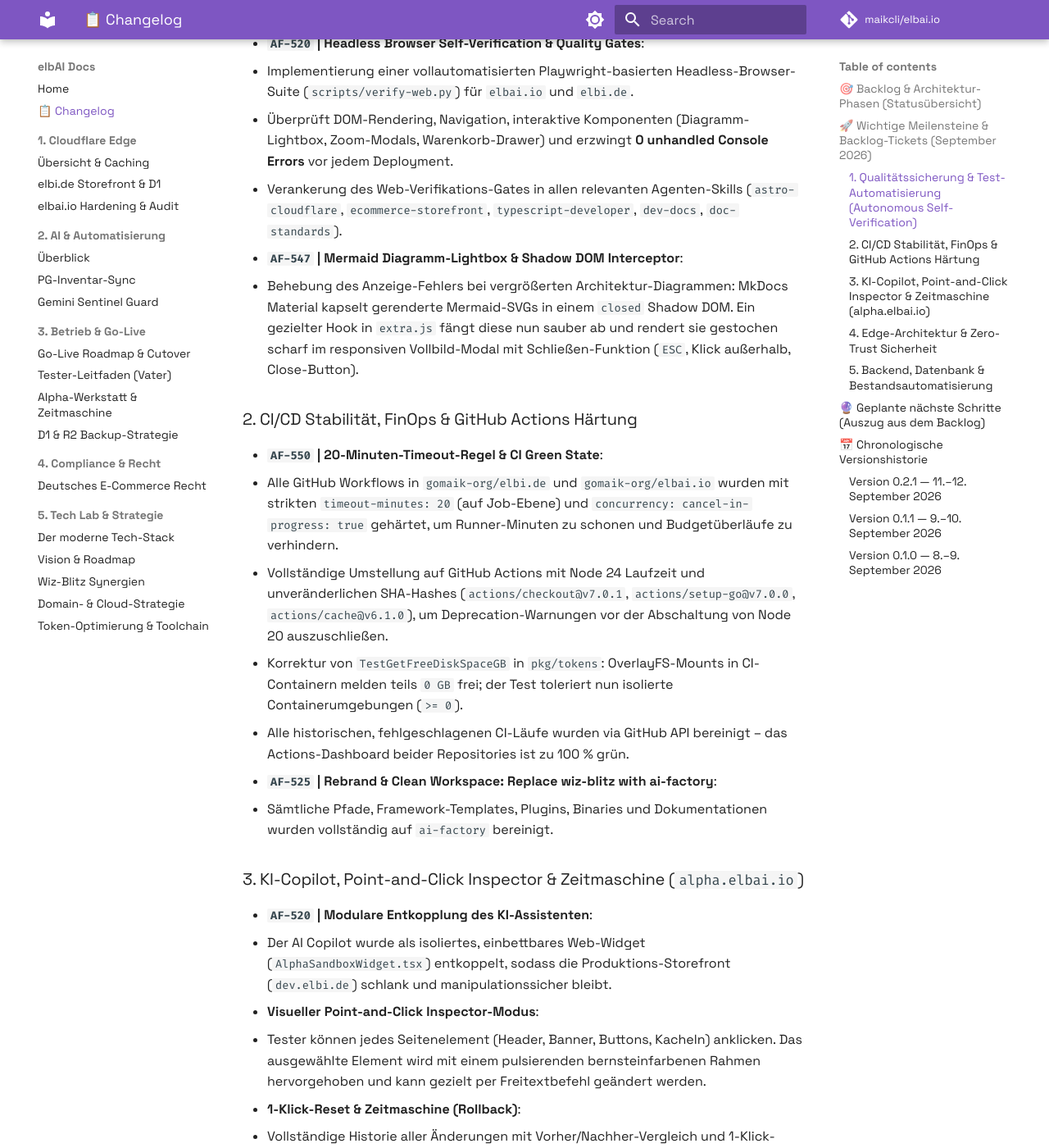
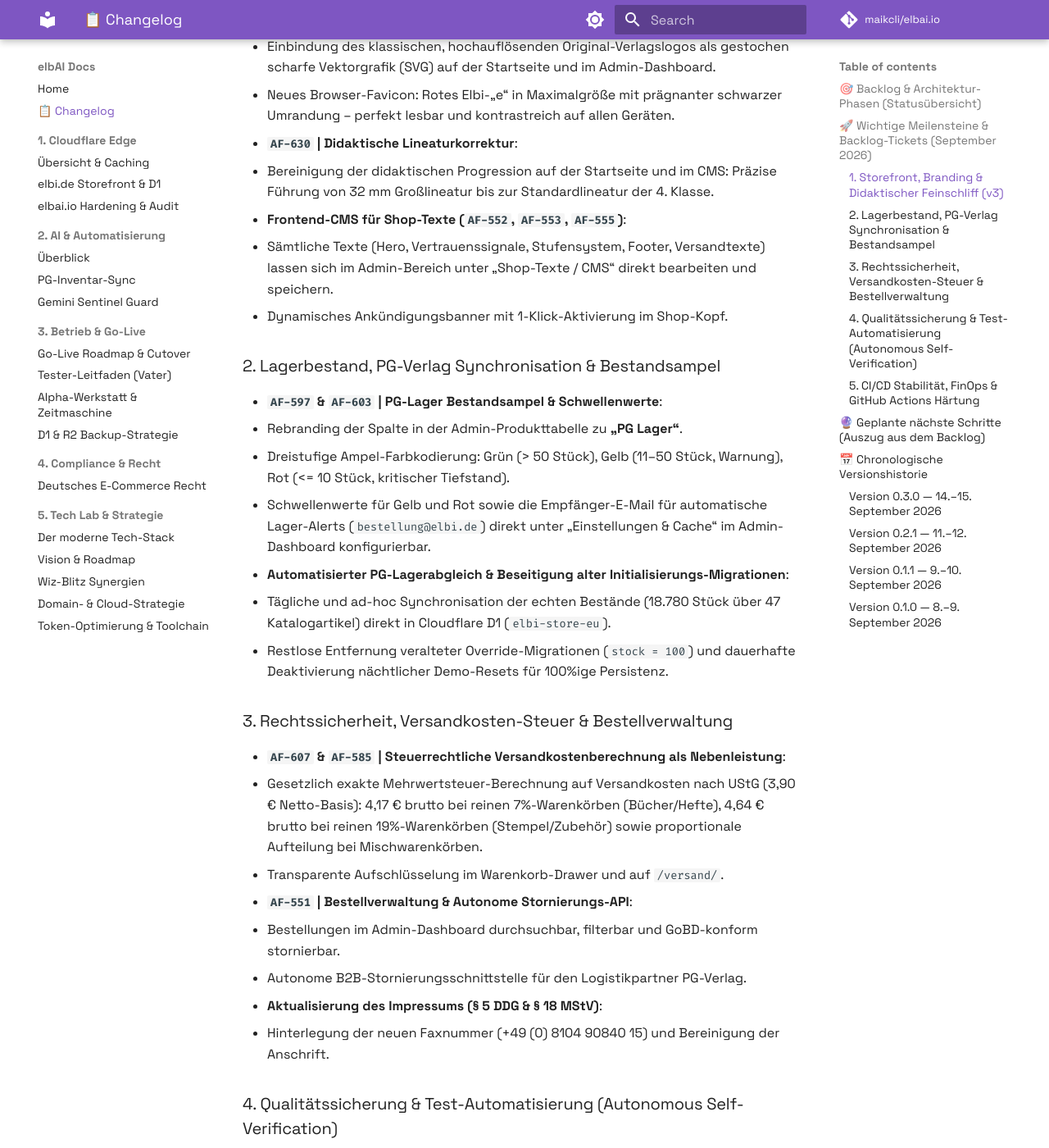
Before and after one commit to gomaik-org/elbai.io, an MkDocs documentation site: the page built from docs/changelog.md, in a window 1280 px wide and 1400 px high, scrolled down 912 px. Shown: the whole window at 82% size. Built offline with MkDocs 1.6.1 and Material for MkDocs 9.7.7, drawn with Linux system fonts in a browser that asks for light colours; a script that is not in the unit is left out; comment, search, counter and statistics services are not loaded; some of the changed text lies outside the part shown.

Commit message:
docs(changelog): fix anchor syntax for version 0.1.0 and sync with v0.3.0 milestones

````diff
--- a/docs/changelog.md
+++ b/docs/changelog.md
@@ -22,62 +22,59 @@ flowchart LR
     P2 --> P5
 ```
 
-- **Gesamtzahl erfasster Aufgaben:** 65
-- **Erfolgreich abgeschlossen:** 49
+- **Gesamtzahl erfasster Aufgaben:** 70
+- **Erfolgreich abgeschlossen:** 54
 - **In Vorbereitung / Geplant:** 16
 
 ---
 
 ## 🚀 Wichtige Meilensteine & Backlog-Tickets (September 2026)
 
-### 1. Qualitätssicherung & Test-Automatisierung (Autonomous Self-Verification)
+### 1. Storefront, Branding & Didaktischer Feinschliff (v3)
+- **Offizielles Elbi-Verlagslogo & neues Favicon**:
+  - Einbindung des klassischen, hochauflösenden Original-Verlagslogos als gestochen scharfe Vektorgrafik (SVG) auf der Startseite und im Admin-Dashboard.
+  - Neues Browser-Favicon: Rotes Elbi-„e“ in Maximalgröße mit prägnanter schwarzer Umrandung – perfekt lesbar und kontrastreich auf allen Geräten.
+- **`AF-630` | Didaktische Lineaturkorrektur**:
+  - Bereinigung der didaktischen Progression auf der Startseite und im CMS: Präzise Führung von 32 mm Großlineatur bis zur Standardlineatur der 4. Klasse.
+- **Frontend-CMS für Shop-Texte (`AF-552`, `AF-553`, `AF-555`)**:
+  - Sämtliche Texte (Hero, Vertrauenssignale, Stufensystem, Footer, Versandtexte) lassen sich im Admin-Bereich unter „Shop-Texte / CMS“ direkt bearbeiten und speichern.
+  - Dynamisches Ankündigungsbanner mit 1-Klick-Aktivierung im Shop-Kopf.
+
+### 2. Lagerbestand, PG-Verlag Synchronisation & Bestandsampel
+- **`AF-597` & `AF-603` | PG-Lager Bestandsampel & Schwellenwerte**:
+  - Rebranding der Spalte in der Admin-Produkttabelle zu **„PG Lager“**.
+  - Dreistufige Ampel-Farbkodierung: Grün (> 50 Stück), Gelb (11–50 Stück, Warnung), Rot (<= 10 Stück, kritischer Tiefstand).
+  - Schwellenwerte für Gelb und Rot sowie die Empfänger-E-Mail für automatische Lager-Alerts (`bestellung@elbi.de`) direkt unter „Einstellungen & Cache“ im Admin-Dashboard konfigurierbar.
+- **Automatisierter PG-Lagerabgleich & Beseitigung alter Initialisierungs-Migrationen**:
+  - Tägliche und ad-hoc Synchronisation der echten Bestände (18.780 Stück über 47 Katalogartikel) direkt in Cloudflare D1 (`elbi-store-eu`).
+  - Restlose Entfernung veralteter Override-Migrationen (`stock = 100`) und dauerhafte Deaktivierung nächtlicher Demo-Resets für 100%ige Persistenz.
+
+### 3. Rechtssicherheit, Versandkosten-Steuer & Bestellverwaltung
+- **`AF-607` & `AF-585` | Steuerrechtliche Versandkostenberechnung als Nebenleistung**:
+  - Gesetzlich exakte Mehrwertsteuer-Berechnung auf Versandkosten nach UStG (3,90 € Netto-Basis): 4,17 € brutto bei reinen 7%-Warenkörben (Bücher/Hefte), 4,64 € brutto bei reinen 19%-Warenkörben (Stempel/Zubehör) sowie proportionale Aufteilung bei Mischwarenkörben.
+  - Transparente Aufschlüsselung im Warenkorb-Drawer und auf `/versand/`.
+- **`AF-551` | Bestellverwaltung & Autonome Stornierungs-API**:
+  - Bestellungen im Admin-Dashboard durchsuchbar, filterbar und GoBD-konform stornierbar.
+  - Autonome B2B-Stornierungsschnittstelle für den Logistikpartner PG-Verlag.
+- **Aktualisierung des Impressums (§ 5 DDG & § 18 MStV)**:
+  - Hinterlegung der neuen Faxnummer (+49 (0) 8104 90840 15) und Bereinigung der Anschrift.
+
+### 4. Qualitätssicherung & Test-Automatisierung (Autonomous Self-Verification)
 - **`AF-520` | Headless Browser Self-Verification & Quality Gates**:
-  - Implementierung einer vollautomatisierten Playwright-basierten Headless-Browser-Suite (`scripts/verify-web.py`) für `elbai.io` und `elbi.de`.
+  - Playwright-basierte Testsuite (`scripts/verify-web.py`) für `elbai.io` und `elbi.de`.
   - Überprüft DOM-Rendering, Navigation, interaktive Komponenten (Diagramm-Lightbox, Zoom-Modals, Warenkorb-Drawer) und erzwingt **0 unhandled Console Errors** vor jedem Deployment.
-  - Verankerung des Web-Verifikations-Gates in allen relevanten Agenten-Skills (`astro-cloudflare`, `ecommerce-storefront`, `typescript-developer`, `dev-docs`, `doc-standards`).
 - **`AF-547` | Mermaid Diagramm-Lightbox & Shadow DOM Interceptor**:
-  - Behebung des Anzeige-Fehlers bei vergrößerten Architektur-Diagrammen: MkDocs Material kapselt gerenderte Mermaid-SVGs in einem `closed` Shadow DOM. Ein gezielter Hook in `extra.js` fängt diese nun sauber ab und rendert sie gestochen scharf im responsiven Vollbild-Modal mit Schließen-Funktion (`ESC`, Klick außerhalb, Close-Button).
+  - MkDocs Material Shadow DOM Interceptor in `extra.js` für gestochen scharfe Architektur-Diagramme im responsiven Vollbild-Modal mit Schließen-Funktion (`ESC`, Klick außerhalb, Close-Button).
+- **`AF-558` | 1-Klick Cloudflare Cache-Purge**:
+  - Integrierter Cache-Purge-Button im Admin-Dashboard zur sofortigen globalen Cache-Invalidierung (`purge_everything: true`).
 
-### 2. CI/CD Stabilität, FinOps & GitHub Actions Härtung
+### 5. CI/CD Stabilität, FinOps & GitHub Actions Härtung
 - **`AF-550` | 20-Minuten-Timeout-Regel & CI Green State**:
-  - Alle GitHub Workflows in `gomaik-org/elbi.de` und `gomaik-org/elbai.io` wurden mit strikten `timeout-minutes: 20` (auf Job-Ebene) und `concurrency: cancel-in-progress: true` gehärtet, um Runner-Minuten zu schonen und Budgetüberläufe zu verhindern.
-  - Vollständige Umstellung auf GitHub Actions mit Node 24 Laufzeit und unveränderlichen SHA-Hashes (`actions/checkout@v7.0.1`, `actions/setup-go@v7.0.0`, `actions/cache@v6.1.0`), um Deprecation-Warnungen vor der Abschaltung von Node 20 auszuschließen.
-  - Korrektur von `TestGetFreeDiskSpaceGB` in `pkg/tokens`: OverlayFS-Mounts in CI-Containern melden teils `0 GB` frei; der Test toleriert nun isolierte Containerumgebungen (`>= 0`).
-  - Alle historischen, fehlgeschlagenen CI-Läufe wurden via GitHub API bereinigt – das Actions-Dashboard beider Repositories ist zu 100 % grün.
-- **`AF-525` | Rebrand & Clean Workspace: Replace wiz-blitz with ai-factory**:
-  - Sämtliche Pfade, Framework-Templates, Plugins, Binaries und Dokumentationen wurden vollständig auf `ai-factory` bereinigt.
-
-### 3. KI-Copilot, Point-and-Click Inspector & Zeitmaschine (`alpha.elbai.io`)
-- **`AF-520` | Modulare Entkopplung des KI-Assistenten**:
-  - Der AI Copilot wurde als isoliertes, einbettbares Web-Widget (`AlphaSandboxWidget.tsx`) entkoppelt, sodass die Produktions-Storefront (`dev.elbi.de`) schlank und manipulationssicher bleibt.
-- **Visueller Point-and-Click Inspector-Modus**:
-  - Tester können jedes Seitenelement (Header, Banner, Buttons, Kacheln) anklicken. Das ausgewählte Element wird mit einem pulsierenden bernsteinfarbenen Rahmen hervorgehoben und kann gezielt per Freitextbefehl geändert werden.
-- **1-Klick-Reset & Zeitmaschine (Rollback)**:
-  - Vollständige Historie aller Änderungen mit Vorher/Nachher-Vergleich und 1-Klick-Wiederherstellung des Ausgangszustands oder eines früheren Snapshots.
-- **Authentisches Shop-Design im Alpha-Modus**:
-  - Vollständige Nachbildung des offiziellen Elbi-Designs (Lernstufensystem, kreisförmige Warenkorb-Buttons, interaktive Produktdetails, Slide-Over Cart Drawer).
-- **`AF-529` | Modulares Copilot-Framework (Konzept)**:
-  - Vorbereitung einer wiederverwendbaren, entkoppelten Copilot-Library mit Multi-LLM-Anbindung (Gemini, OpenAI, Anthropic, lokale Ollama-Instanzen).
-
-### 4. Edge-Architektur & Zero-Trust Sicherheit
-- **`AF-540` | Zero Trust Perimeter Isolation**:
-  - `elbi.de/docs` existiert nicht und ist aus allen Vorlagen entfernt.
-  - Die Root-Landingpage `https://elbai.io` ist öffentlich ohne Authentifizierung erreichbar.
-  - Die geschützten Preview- und Dokumentationsbereiche (`https://alpha.elbai.io` und `https://elbai.io/docs/`) sind durch Cloudflare Zero Trust Access mit E-Mail-OTP geschützt.
-- **`AF-458` | Cloudflare Invariante: Auto-Deploy & Cache Purge**:
-  - Jeder Storefront-Build deployt automatisch auf `dev.elbi.de` und führt sofort einen Edge Cache Purge (`purge_everything: true` für Zone `elbi.de`) aus.
-- **`AF-017` & `AF-006` | Edge WAF & DNS Hardening**:
-  - Auflösung von WAF-Blockaden, TLS 1.3 Strict SSL, RFC-konformes Null-SPF (`v=spf1 -all`) und DMARC-Reject (`p=reject; sp=reject; aspf=s`).
-
-### 5. Backend, Datenbank & Bestandsautomatisierung
-- **`AF-061` & `inventory-sync` | PG-Verlag Fulfillment & Bestandsabgleich**:
-  - Täglicher Cron-Workflow gleicht Bestände aus dem PG-Verlag Kundenportal ab und schreibt sie sicher nach Cloudflare D1.
-  - Strikte Vorab-Validierung und Anomalie-Erkennung (Blackout Protection) gegen versehentliche Null-Bestände bei Ausfällen.
-- **`AF-374` & `AF-429` | Korrektur der Mehrwertsteuersätze**:
-  - Exakte Angleichung an gesetzliche Sätze (7 % Bücher/Hefte, 19 % Non-Books) in D1 und Storefront sowie klare Beschriftung im Admin-Portal.
-- **`AF-401` & `AF-488` | Katalog-Modernisierung & Lernstufen**:
-  - Umstellung des Katalogs von unübersichtlichen Schriftfiltern auf ein klares 4-Stufen-System (Vorschule, 1. Halbjahr Kl. 1, 2. Halbjahr Kl. 1, Kl. 2–4).
-  - Schrittweises Nachladen der Bestseller auf der Startseite ("Mehr Produkte laden").
+  - Alle GitHub Workflows mit strikten `timeout-minutes: 20` und `concurrency: cancel-in-progress: true` gehärtet.
+  - Vollständige Umstellung auf Node 24 Laufzeit und unveränderliche SHA-Hashes für alle Actions.
+  - Bereinigung von Runner-OverlayFS-Checks in `pkg/tokens`.
+- **`AF-525` | Rebrand & Clean Workspace: ai-factory**:
+  - Sämtliche Pfade, Framework-Templates, Plugins, Binaries und Dokumentationen vollständig auf `ai-factory` bereinigt.
 
 ---
 
@@ -98,6 +95,17 @@ flowchart LR
 ---
 
 ## 📅 Chronologische Versionshistorie
+
+### Version 0.3.0 — 14.–15. September 2026
+- `AF-597` / `AF-603`: PG-Lager Bestandsampel mit Farbkodierung (Grün/Gelb/Rot) und konfigurierbaren Schwellenwerten im Admin-Dashboard.
+- `AF-607` / `AF-585`: Gesetzeskonforme Mehrwertsteuer-Berechnung der Versandkosten als Nebenleistung (3,90 € Netto-Basis, 4,17 € bzw. 4,64 € brutto).
+- `AF-630`: Didaktische Korrektur der Lineaturführung auf 32 mm Großlineatur bis Klasse 4.
+- `AF-558`: 1-Klick Cloudflare Edge Cache Purge Button im Admin-Dashboard.
+- `AF-551`: Bestellungsübersicht & GoBD-Stornierungs-API für PG-Verlag Logistikpartner.
+- `AF-552` / `AF-553`: Frontend-CMS für Shop-Texte und dynamisches Header-Ankündigungsbanner.
+- `feat(inventory)`: PG-Lagerbestand synchronisiert (18.780 Stück über 47 Artikel), veraltete `stock = 100` Migrationen dauerhaft entfernt und Shop-Reset deaktiviert.
+- `feat(branding)`: Original Elbi-Vektorlogo eingebunden, Favicon mit maximalem roten „e“ und schwarzer Umrandung geschärft.
+- `fix(compliance)`: Impressum nach § 5 DDG mit neuer Faxnummer aktualisiert.
 
 ### Version 0.2.1 — 11.–12. September 2026
 - `AF-550`: Strikte 20-Minuten-Timeouts und Concurrency-Cancelling für alle GitHub Workflows; Behebung von Runner-OverlayFS-Checks.
````
